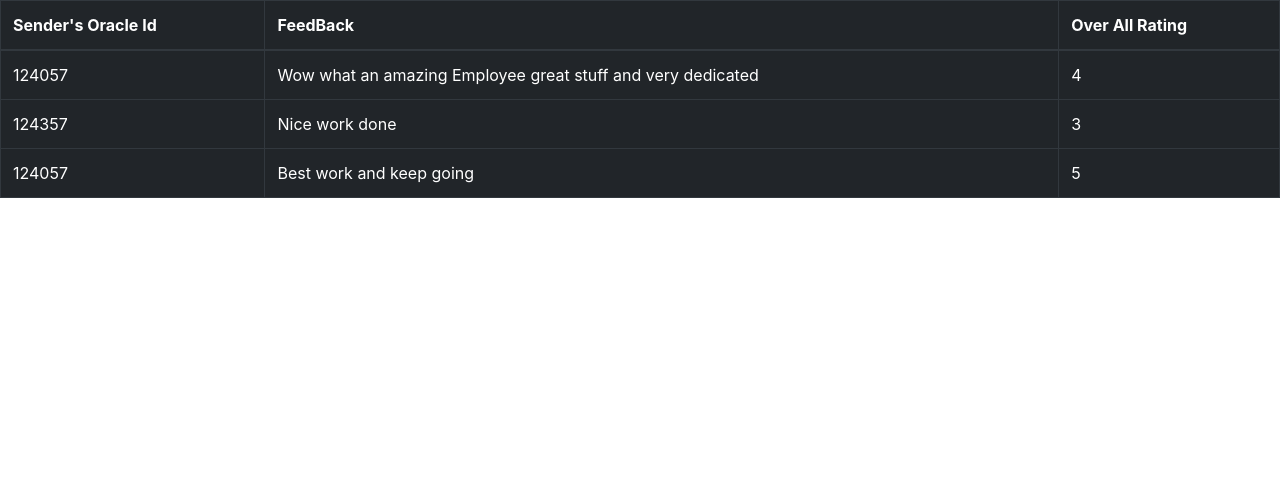
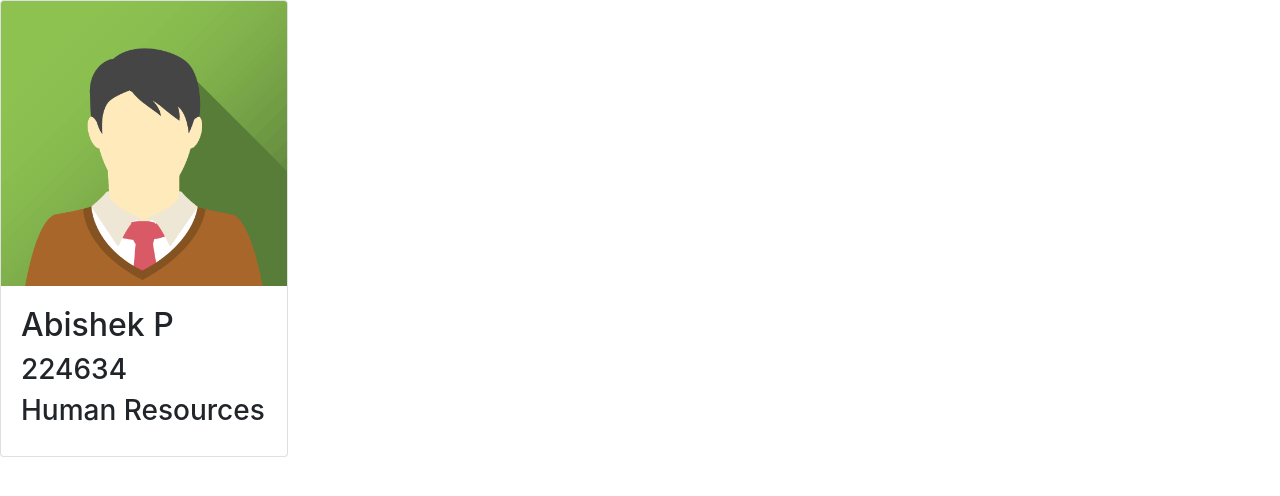
Before and after one commit to abishekpadaki/sapirnt_react_mock, a React (Create React App) app in the folder feedbacktracker/: page / in a window 1280 px wide. Shown: the top 496 px of the page. Built offline with nearby package versions, Linux system fonts and the light colour scheme.

Commit message:
Added Registration page and changed file names

```diff
--- /dev/null
+++ b/feedbacktracker/src/components/side_profile_details/index.js
@@ -0,0 +1,22 @@
+import React from 'react';
+import Card from 'react-bootstrap/Card';
+
+
+export default class SideProfile extends React.Component{
+    render() {
+        return (
+
+            <Card style={{ width: '18rem' }}>
+  <Card.Img variant="top" src="avatar2.png" />
+  <Card.Body>
+
+    <Card.Text>
+      <h2>Abishek P</h2>
+      <h3>224634</h3>
+      <h3>Human Resources</h3>
+    </Card.Text>
+
+  </Card.Body>
+</Card>
+)}
+        }
--- a/feedbacktracker/src/index.js
+++ b/feedbacktracker/src/index.js
@@ -2,7 +2,7 @@
 import ReactDOM from 'react-dom';
 import './index.css';
 // import App from './App';
-import {Test} from './test';
+import Test from './test';
 import * as serviceWorker from './serviceWorker';
 
 ReactDOM.render(<Test />, document.getElementById('root'));
--- a/feedbacktracker/src/test.js
+++ b/feedbacktracker/src/test.js
@@ -1,3 +1,4 @@
+
 // import React from 'react';
 // import { Mdl } from './components/modal/index';
 // import { Notifications } from "./components/notification/index";
@@ -81,37 +82,15 @@
 //   }
 // }
 
+import React from "react"
+import SideProfile from "./components/side_profile_details/index";
 
-import React from "react"
-import {Tbl} from "./components/table/index";
+export default class Test extends React.Component{
 
-export class Test extends React.Component{
 
-  constructor(){
-    super();
-    this.state = {
-      header:["Sender's Oracle Id","FeedBack","Over All Rating"],
-      values:[
-        {
-          Id: 124057,
-          FeedBack: "Wow what an amazing Employee great stuff and very dedicated",
-          OverAllRating:"4"
-        },
-        {
-          Id: 124357,
-          FeedBack: "Nice work done",
-          OverAllRating:"3"
-        },
-        {
-          Id: 124057,
-          FeedBack: "Best work and keep going",
-          OverAllRating:"5"
-        },
-      ]
-    }
-  }
+
   render(){
-    return <Tbl header={this.state.header} values={this.state.values}/>
+    return (<SideProfile/>)
   }
 }
 
```
Also changed, not shown: feedbacktracker/src/components/registrationPage/index.js (added, +63 -0 lines), feedbacktracker/src/components/side_profile_details/side_profile_details.js (deleted, +0 -23 lines), feedbacktracker/public/avatar2.png (added).
